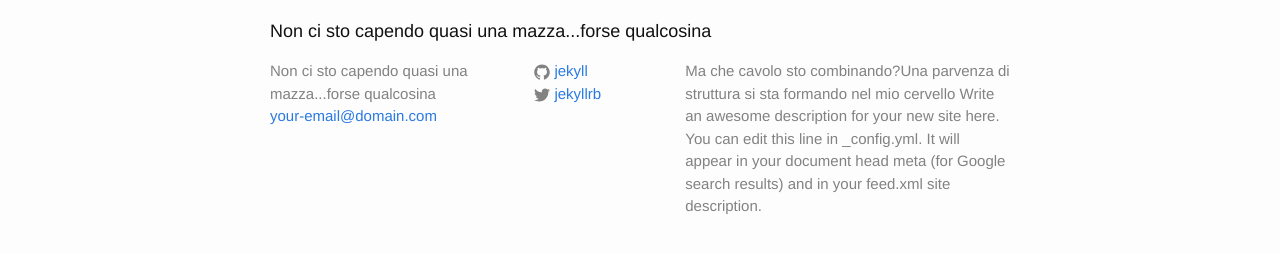
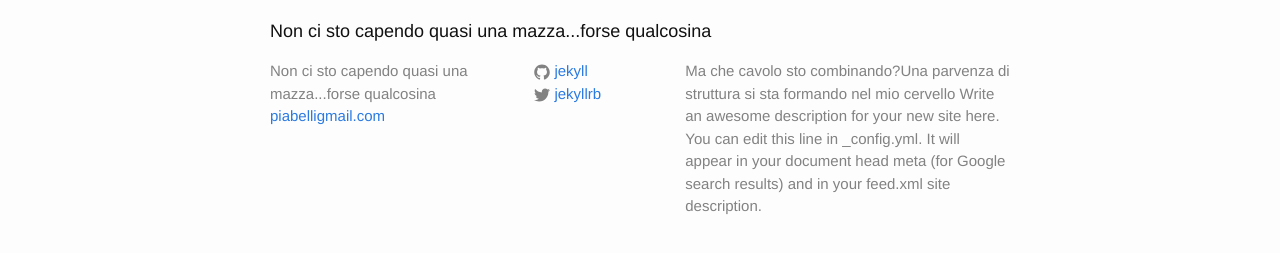
Before and after one commit to mattia78/mattia78.github.io, a Jekyll site: the page built from index.html, in a window 1280 px wide. Shown: the part 399-652 px from the top of the page. Built offline with Jekyll 4.4.1, drawn with Linux system fonts in a browser that asks for light colours.

Commit message:
Initial commit

```diff
--- a/_config.yml
+++ b/_config.yml
@@ -1,6 +1,6 @@
 # Site settings
 title: Non ci sto capendo quasi una mazza...forse qualcosina
-email: your-email@domain.com
+email: piabelligmail.com
 description: > # this means to ignore newlines until "baseurl:"
   Ma che cavolo sto combinando?Una parvenza di struttura si sta formando nel mio cervello
   Write an awesome description for your new site here. You can edit this
```
